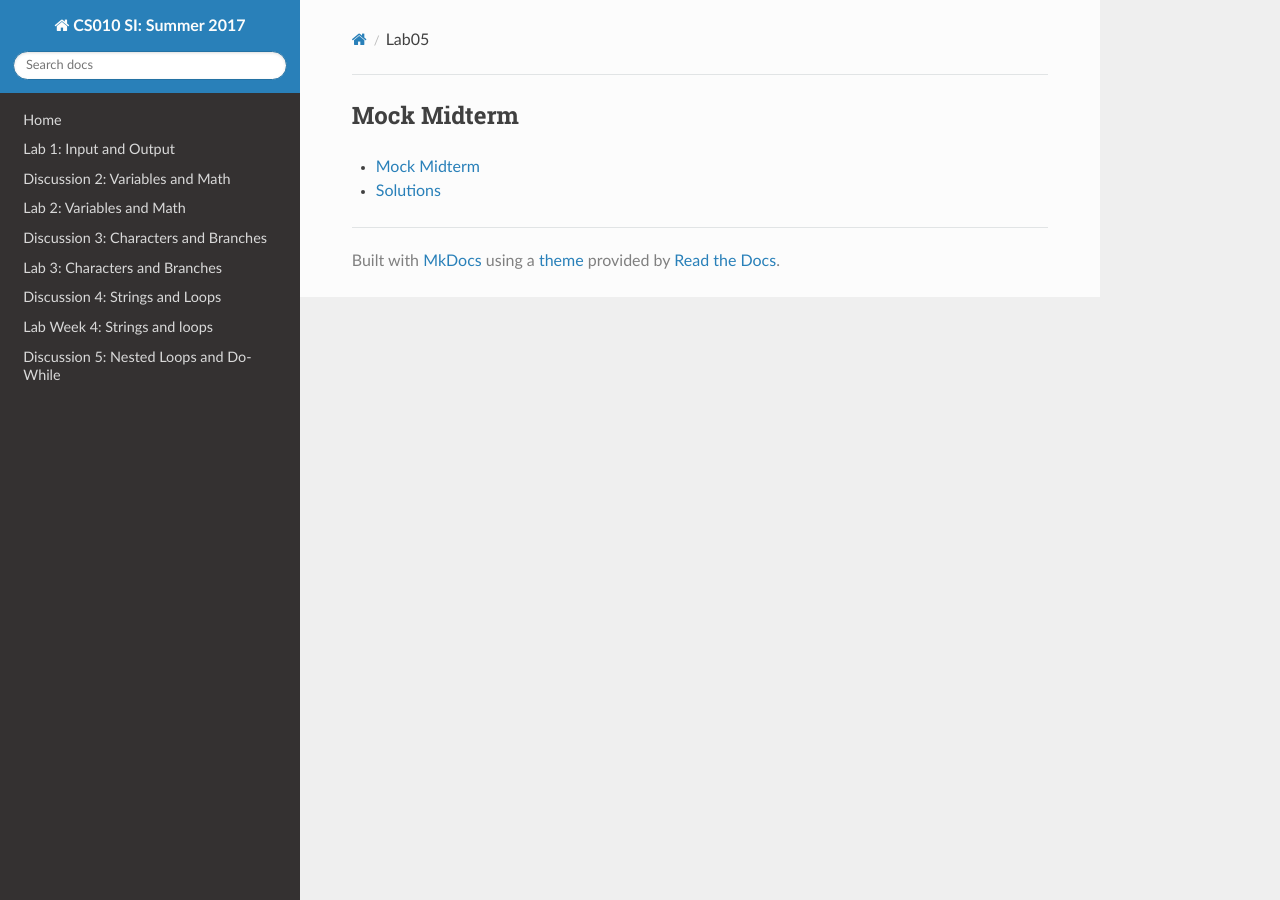
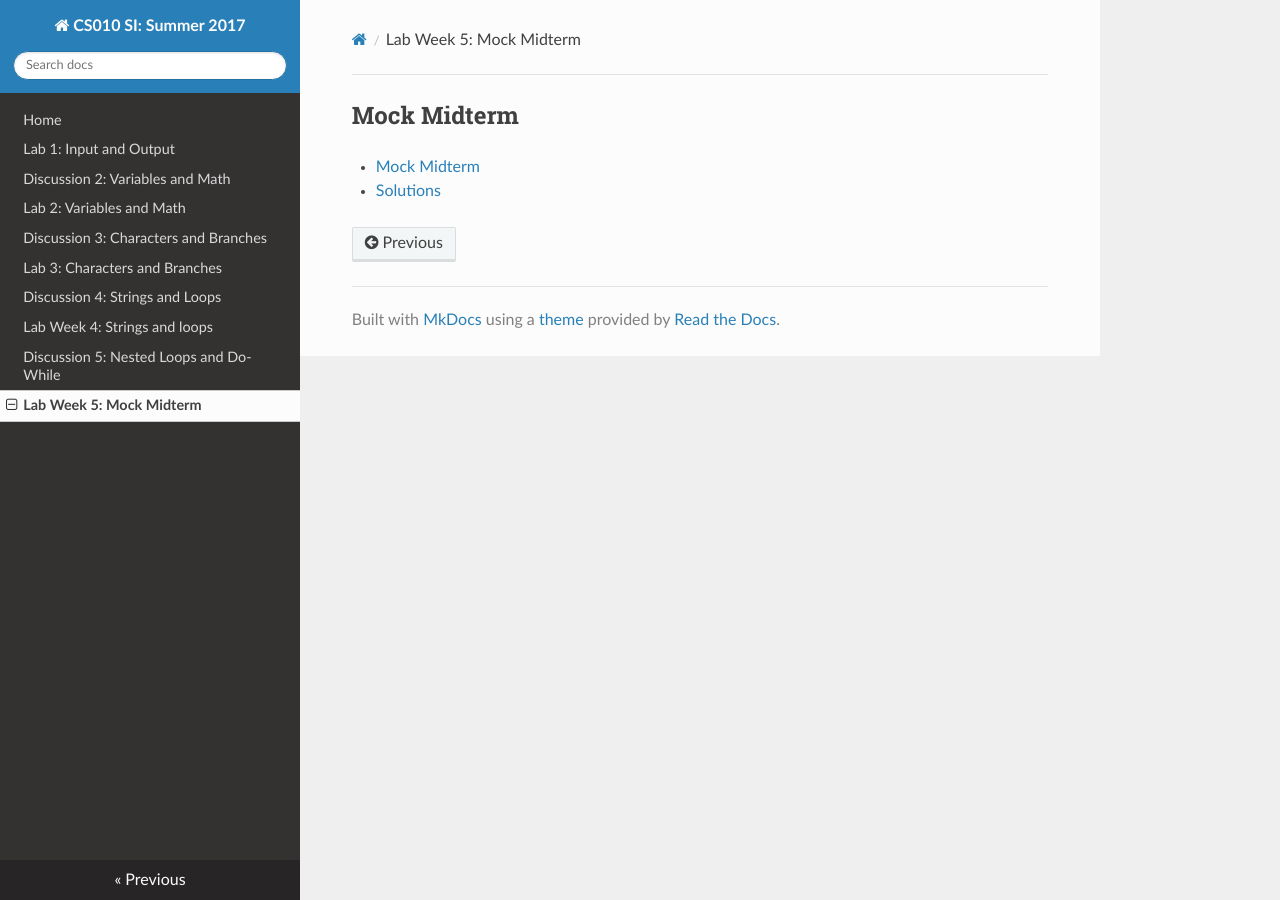
Before and after one commit to cs-si-ucr/cs10, an MkDocs documentation site: the page built from docs/lab05.md, in a window 1280 px wide. Built offline with MkDocs 1.6.1, drawn with Linux system fonts in a browser that asks for light colours; nearby versions of some CDN libraries; old or Windows-style settings are respelled for this version of MkDocs; some of the changed lines change nothing that is shown.

Commit message:
edited mock midterm

```diff
--- a/docs/lab05.md
+++ b/docs/lab05.md
@@ -1,8 +1,8 @@
 Mock Midterm
 ---
 
-* [Mock Midterm](https://docs.google.com/a/ucr.edu/document/d/1VFP1a-wSlKHupjD6CEDd9PPUax8r8ltYpbBRjsqRl-A/edit?usp=sharing)
-* [Solutions](https://docs.google.com/a/ucr.edu/document/d/11nKBgtvP5_MRBo1e34EQr5piH7xQK3ku4Xx3iKGNK_g/edit?usp=sharing)
+* [Mock Midterm](https://docs.google.com/a/ucr.edu/document/d/1IQC1cvuxH_35zdoZ_26I0d_L7tb2AEkNtxLe-6_1z5g/edit?usp=sharing)
+* [Solutions](https://docs.google.com/a/ucr.edu/document/d/1L6y4wVKiJ3k40YjUdqkruHkeSCRYhrlsvfW2C5bIITM/edit?usp=sharing)
 
 <!--
 Exercise 1
--- a/mkdocs.yml
+++ b/mkdocs.yml
@@ -9,7 +9,7 @@
     - [dis04.md, "Discussion 4: Strings and Loops"]
     - [lab04.md, "Lab Week 4: Strings and loops"]
     - [dis05.md, "Discussion 5: Nested Loops and Do-While"]
-    #- [lab05.md, "Lab Week 5: Mock Midterm"]
+    - [lab05.md, "Lab Week 5: Mock Midterm"]
     #- [dis06.md, "Discussion 6: Midterm Preparation"]
     #- [lab06.md, "Lab Week 6: Randomness"]
     #- [dis07.md, "Discussion 7: Functions"]
```
